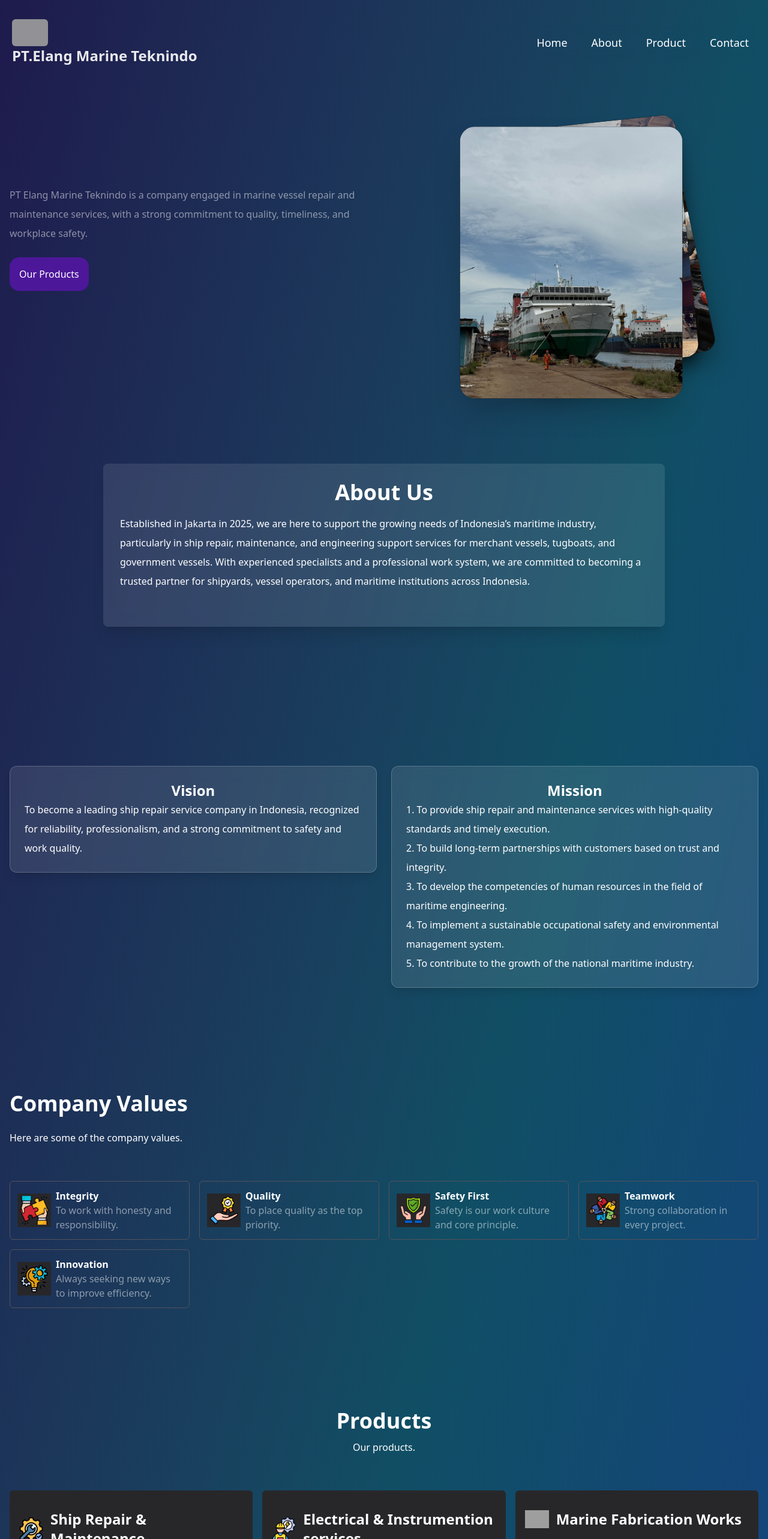
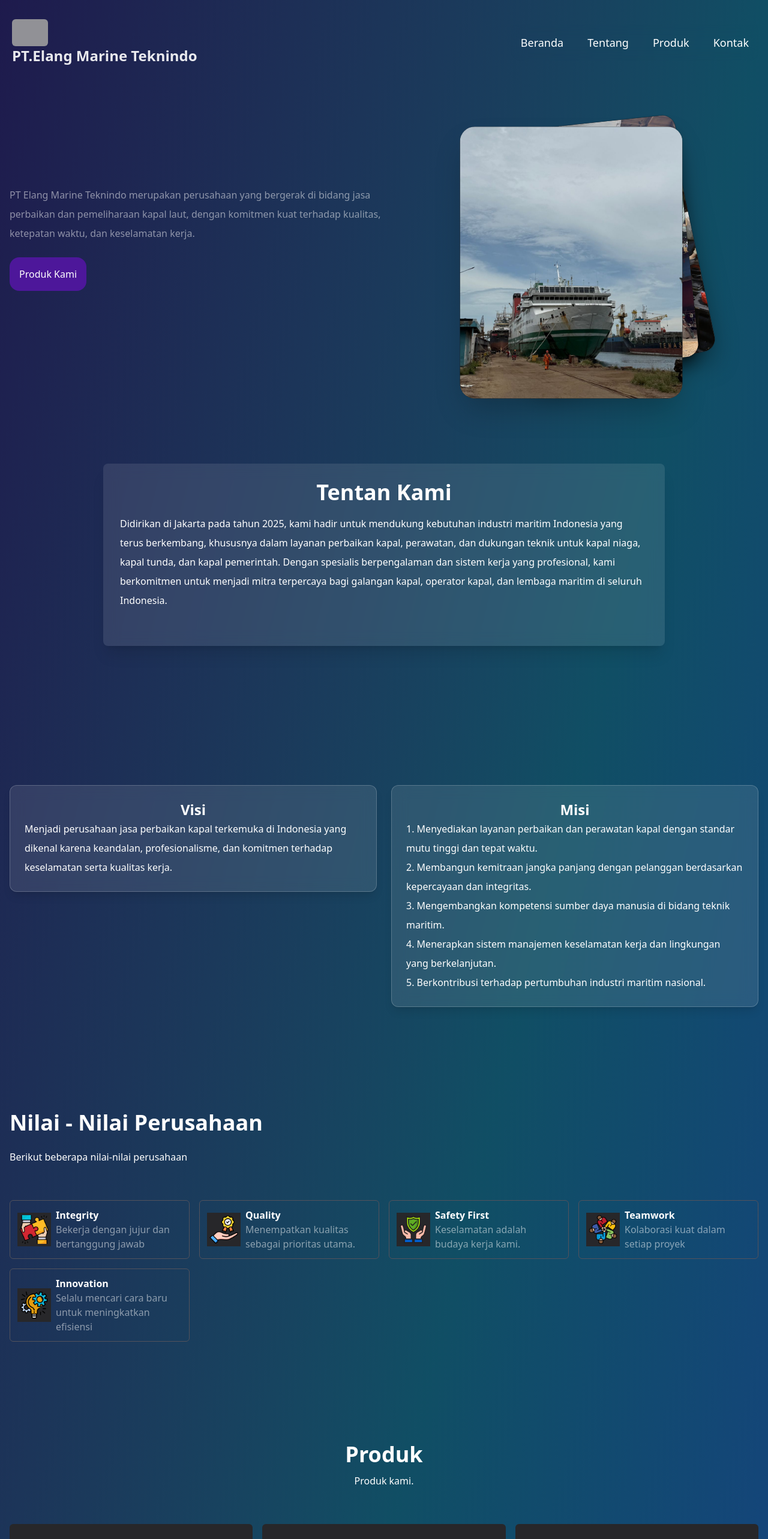
Before and after one commit to sukacode/elangmarine, a React (Vite) app: page / in a window 1280 px wide. Shown: the top 2566 px of the page at 60% size. Built offline with nearby package versions, Linux system fonts and the light colour scheme; grey boxes are pictures that could not be loaded.

Commit message:
deploy to prod domain

```diff
--- a/src/App.jsx
+++ b/src/App.jsx
@@ -36,16 +36,16 @@ function App() {
           </div> */}
           <h1 className="text-5xl/tight font-bold mb-6"></h1>
           <p className="text-base/loose mb-6 opacity-50" id="element">
-            PT Elang Marine Teknindo is a company engaged in marine vessel
-            repair and maintenance services, with a strong commitment to
-            quality, timeliness, and workplace safety.
+            PT Elang Marine Teknindo merupakan perusahaan yang bergerak di
+            bidang jasa perbaikan dan pemeliharaan kapal laut, dengan komitmen
+            kuat terhadap kualitas, ketepatan waktu, dan keselamatan kerja.
           </p>
           <div className="flex items-center gap-4">
             <a
               href="#product"
               className="bg-violet-900 p-4 rounded-2xl hover:bg-emerald-600"
             >
-              Our Products
+              Produk Kami
             </a>
             {/* <a
               href="#"
@@ -216,17 +216,17 @@ function App() {
             data-aos-duration="1000"
             data-aos-once="true"
           >
-            About Us
+            Tentan Kami
           </h1>
 
           <p className="text-base/loose mb-8">
-            Established in Jakarta in 2025, we are here to support the growing
-            needs of Indonesia’s maritime industry, particularly in ship repair,
-            maintenance, and engineering support services for merchant vessels,
-            tugboats, and government vessels. With experienced specialists and a
-            professional work system, we are committed to becoming a trusted
-            partner for shipyards, vessel operators, and maritime institutions
-            across Indonesia.
+            Didirikan di Jakarta pada tahun 2025, kami hadir untuk mendukung
+            kebutuhan industri maritim Indonesia yang terus berkembang,
+            khususnya dalam layanan perbaikan kapal, perawatan, dan dukungan
+            teknik untuk kapal niaga, kapal tunda, dan kapal pemerintah. Dengan
+            spesialis berpengalaman dan sistem kerja yang profesional, kami
+            berkomitmen untuk menjadi mitra terpercaya bagi galangan kapal,
+            operator kapal, dan lembaga maritim di seluruh Indonesia.
           </p>
           <div className="flex items-center justify-between">
             {/* <img
@@ -262,11 +262,11 @@ function App() {
             data-aos-duration="300"
             data-aos-once="true"
           >
-            <h1 className="text-2xl text-center font-bold">Vision</h1>
+            <h1 className="text-2xl text-center font-bold">Visi</h1>
             <p className="text-base/loose w-full">
-              To become a leading ship repair service company in Indonesia,
-              recognized for reliability, professionalism, and a strong
-              commitment to safety and work quality.
+              Menjadi perusahaan jasa perbaikan kapal terkemuka di Indonesia
+              yang dikenal karena keandalan, profesionalisme, dan komitmen
+              terhadap keselamatan serta kualitas kerja.
             </p>
           </div>
           <div
@@ -275,16 +275,16 @@ function App() {
             data-aos-duration="300"
             data-aos-once="true"
           >
-            <h1 className="text-2xl text-center font-bold">Mission</h1>
+            <h1 className="text-2xl text-center font-bold">Misi</h1>
             <p className="text-base/loose w-full">
-              1. To provide ship repair and maintenance services with
-              high-quality standards and timely execution. <br />
-              2. To build long-term partnerships with customers based on trust
-              and integrity. <br /> 3. To develop the competencies of human
-              resources in the field of maritime engineering. <br />
-              4. To implement a sustainable occupational safety and
-              environmental management system. <br /> 5. To contribute to the
-              growth of the national maritime industry.
+              1. Menyediakan layanan perbaikan dan perawatan kapal dengan
+              standar mutu tinggi dan tepat waktu. <br />
+              2. Membangun kemitraan jangka panjang dengan pelanggan berdasarkan
+              kepercayaan dan integritas. <br /> 3. Mengembangkan kompetensi
+              sumber daya manusia di bidang teknik maritim. <br />
+              4. Menerapkan sistem manajemen keselamatan kerja dan lingkungan
+              yang berkelanjutan. <br /> 5. Berkontribusi terhadap pertumbuhan
+              industri maritim nasional.
             </p>
           </div>
         </div>
@@ -299,7 +299,7 @@ function App() {
           data-aos-duration="1000"
           data-aos-once="true"
         >
-          Company Values
+          Nilai - Nilai Perusahaan
         </h1>
         <p
           className="xl:w2/5 lg:w2/4 md:w2/3 sm:w3/4 w-full text-base/loose opacity-50"
@@ -307,7 +307,7 @@ function App() {
           data-aos-duration="300"
           data-aos-once="true"
         >
-          Here are some of the company values.
+          Berikut beberapa nilai-nilai perusahaan
         </p>
         <div className="tools-box mt-14 grid lg:grid-cols-4 md:grid-cols-3 sm:grid-cols-2 grid-cols-1 gap-4">
           {listTools.map((tool) => (
@@ -342,7 +342,7 @@ function App() {
           data-aos-duration="1000"
           data-aos-once="true"
         >
-          Products
+          Produk
         </h1>
         <p
           className="text-base/loose text-center opacity-50"
@@ -351,7 +351,7 @@ function App() {
           data-aos-delay="300"
           data-aos-once="true"
         >
-          Our products.
+          Produk kami.
         </p>
         <div className="proyek-box mt-14 grid lg:grid-cols-3 sm:grid-cols-2 grid-cols-1 gap-4">
           {listProyek.map((proyek) => (
@@ -409,7 +409,7 @@ function App() {
         data-aos-duration="1000"
         data-aos-once="true"
       >
-        Works
+        Aktifitas
       </h1>
       <p
         className="text-base/loose text-center opacity-50"
@@ -418,7 +418,7 @@ function App() {
         data-aos-delay="300"
         data-aos-once="true"
       >
-        Our Works activity.
+        Aktifitas kami.
       </p>
       <div className="w-full max-w-4xl mx-auto rounded-[40px] overflow-hidden border border-zinc-700 shadow-xl shadow-zinc-900/60 mt-20">
         <Swiper
@@ -499,7 +499,7 @@ function App() {
           data-aos-duration="1000"
           data-aos-once="true"
         >
-          Contact
+          Kontak
         </h1>
         <p
           className="text-base/loose text-center bm-10 opacity-50"
@@ -508,7 +508,7 @@ function App() {
           data-aos-delay="300"
           data-aos-once="true"
         >
-          Get in touch with us
+          Mari terhubung dengan kami
         </p>
 
         <form
@@ -525,11 +525,11 @@ function App() {
             <div className="flex flex-col gap-2">
               <input type="hidden" name="_captcha" value="false" />
               <input type="hidden" name="_template" value="table" />
-              <label className="font-semibold">Name</label>
+              <label className="font-semibold">Nama</label>
               <input
                 type="text"
                 name="nama"
-                placeholder="Enter Name"
+                placeholder="Masukkan Nama"
                 required
                 className="border border-zinc-500 p-2 rounded-md"
               />
@@ -539,21 +539,21 @@ function App() {
               <input
                 type="email"
                 name="email"
-                placeholder="Enter email"
+                placeholder="Masukkan email"
                 className="border border-zinc-500 p-2 rounded-md"
                 required
               />
             </div>
             <div className="flex flex-col gap-2">
               <label htmlFor="pesan" className="font-semibold">
-                Text
+                Pesan
               </label>
               <textarea
                 name="pesan"
                 id="pesan"
                 cols="45"
                 rows="7"
-                placeholder="Text....."
+                placeholder="Masukkan pesan....."
                 className="border border-zinc-500 p-2 rounded-md"
                 required
               ></textarea>
@@ -563,7 +563,7 @@ function App() {
                 type="submit"
                 className="bg-violet-700 p-3 rounded-lg w-full cursor-pointer border border-zinc-600 hover:bg-violet-600"
               >
-                Submit
+                Kirim
               </button>
             </div>
           </div>
--- a/src/components/Navbar.jsx
+++ b/src/components/Navbar.jsx
@@ -40,22 +40,22 @@ const Navbar = () => {
       >
         <li>
           <a href="#home" className="sm:text-lg text-base font-medium">
-            Home
+            Beranda
           </a>
         </li>
         <li>
           <a href="#about" className="sm:text-lg text-base font-medium">
-            About
+            Tentang
           </a>
         </li>
         <li>
           <a href="#product" className="sm:text-lg text-base font-medium">
-            Product
+            Produk
           </a>
         </li>
         <li>
           <a href="#contact" className="sm:text-lg text-base font-medium">
-            Contact
+            Kontak
           </a>
         </li>
       </ul>
--- a/src/data.js
+++ b/src/data.js
@@ -23,35 +23,35 @@ export const listTools = [
     id: 1,
     gambar: Tools1,
     nama: "Integrity",
-    ket: "To work with honesty and responsibility.",
+    ket: "Bekerja dengan jujur dan bertanggung jawab",
     dad: "100",
   },
   {
     id: 2,
     gambar: Tools2,
     nama: "Quality",
-    ket: "To place quality as the top priority.",
+    ket: "Menempatkan kualitas sebagai prioritas utama.",
     dad: "200",
   },
   {
     id: 3,
     gambar: Tools3,
     nama: "Safety First",
-    ket: "Safety is our work culture and core principle.",
+    ket: "Keselamatan adalah budaya kerja kami.",
     dad: "300",
   },
   {
     id: 4,
     gambar: Tools4,
     nama: "Teamwork",
-    ket: "Strong collaboration in every project.",
+    ket: "Kolaborasi kuat dalam setiap proyek",
     dad: "400",
   },
   {
     id: 5,
     gambar: Tools5,
     nama: "Innovation",
-    ket: "Always seeking new ways to improve efficiency.",
+    ket: "Selalu mencari cara baru untuk meningkatkan efisiensi",
     dad: "500",
   },
 ];
@@ -66,7 +66,7 @@ export const listProyek = [
     id: 1,
     gambar: Proyek1,
     nama: "Ship Repair & Maintenance",
-    desk: "Services that cover all activities related to the repair, inspection, and maintenance of vessels to ensure they operate optimally, safely, and in accordance with maritime operational standards",
+    desk: "Layanan yang mencakup seluruh aktivitas terkait perbaikan, inspeksi, dan pemeliharaan kapal untuk memastikan kapal beroperasi secara optimal, aman, dan sesuai dengan standar operasional maritim.",
     tools: [
       "Hull repair & steel renewal",
       "Machinery overhaul & alignment",
@@ -79,7 +79,7 @@ export const listProyek = [
     id: 2,
     gambar: Proyek2,
     nama: "Electrical & Instrumention services",
-    desk: "Our services include a wide range of solutions designed to ensure the reliability, safety, and efficiency of electrical and control systems on board. We provide installation, repair, troubleshooting, and maintenance services for various electrical components and instrumentation systems on vessels",
+    desk: "Layanan kami mencakup berbagai solusi yang dirancang untuk memastikan keandalan, keselamatan, dan efisiensi sistem kelistrikan serta kontrol pada kapal. Kami menyediakan jasa instalasi, perbaikan, troubleshooting, dan pemeliharaan untuk berbagai komponen listrik dan sistem instrumentasi di atas kapal.",
     tools: [
       "Installation & troubleshooting",
       "Panel control system repair",
@@ -91,7 +91,7 @@ export const listProyek = [
     id: 3,
     gambar: Proyek3,
     nama: "Marine Fabrication Works",
-    desk: "refers to the process of designing, constructing, and assembling various steel and metal structures used on ships, offshore platforms, and other marine facilities. These works typically involve welding, cutting, forming, and installation of structural components to ensure the vessel’s strength",
+    desk: "Merujuk pada proses desain, konstruksi, dan perakitan berbagai struktur baja dan logam yang digunakan pada kapal, platform lepas pantai, dan fasilitas maritim lainnya. Pekerjaan ini biasanya melibatkan pengelasan, pemotongan, pembentukan, serta instalasi komponen struktural untuk memastikan kekuatan dan ketahanan kapal.",
     tools: [
       "Custom steel structure fabrication",
       "Tank, ladder, railing and piping",
@@ -102,7 +102,7 @@ export const listProyek = [
     id: 4,
     gambar: Proyek4,
     nama: "On-site / Dockside Service",
-    desk: "Services carried out directly at the customer’s location, such as on vessels in operation, in the field, or at specific work sites.",
+    desk: "Layanan yang dilakukan langsung di lokasi pelanggan, seperti pada kapal yang sedang beroperasi, di lapangan, atau di area kerja tertentu.",
     tools: [
       "Floating dock & dry dock coordination",
       "Mobile repair team for",
```
